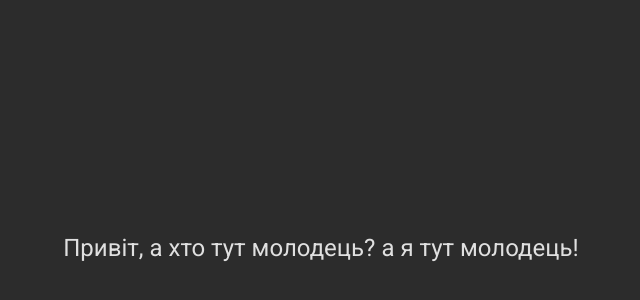
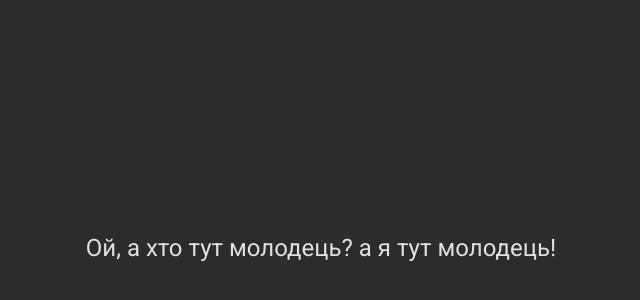
Before and after one commit to Darqie/owlbear-rodeo-hello-extension, a browser extension: page index.html in a window 1280 px wide. Shown: the part 172-472 px from the top of the page, without its empty margins (319-959 px from the left). Drawn offline with Linux system fonts and the light colour scheme.

Commit message:
Update index.html

```diff
--- a/index.html
+++ b/index.html
@@ -23,6 +23,6 @@
     </style>
   </head>
   <body>
-    Привіт, а хто тут молодець? а я тут молодець!
+    Ой, а хто тут молодець? а я тут молодець!
   </body>
 </html>
```
